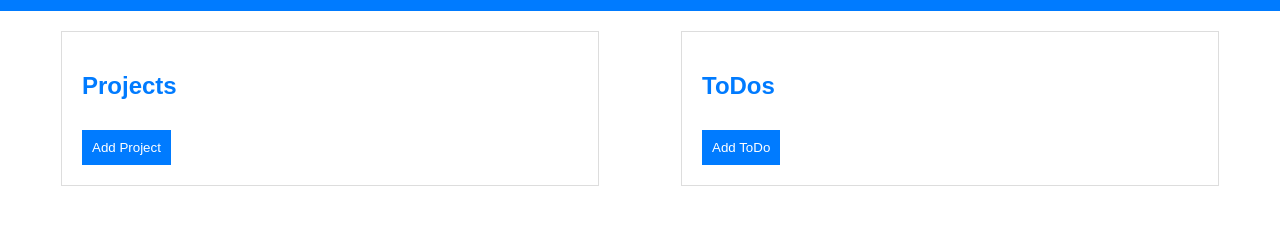
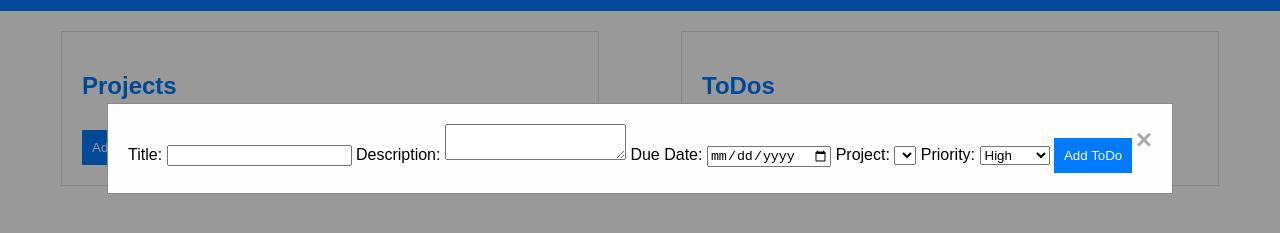
Before and after one commit to rgmt88/TOP-ToDo-List, a website built with webpack: page src/index.html in a window 1280 px wide. Both pictures are taken after a click on the button "Add ToDo". Shown: the part 89-322 px from the top of the page. Built offline with nearby package versions, Linux system fonts and the light colour scheme.

Commit message:
setupAddTodoForm function added to receive input from the user and create todos

```diff
--- a/src/index.html
+++ b/src/index.html
@@ -26,5 +26,35 @@
             <button id="addTodo">Add ToDo</button>
         </section>
     </main>
+
+    <div id="addTodoModal" class="modal">
+        <div class="modal-content">
+            <span class="close">&times;</span>
+            <form id="addTodoForm">
+                <label for="todoTitle">Title:</label>
+                <input type="text" id="todoTitle" name="todoTitle" required>
+
+                <label for="todoDescription">Description:</label>
+                <textarea id="todoDescription" name="todoDescription"></textarea>
+
+                <label for="todoDueDate">Due Date:</label>
+                <input type="date" id="todoDueDate" name="todoDueDate">
+
+                <label for="todoProject">Project:</label>
+                <select id="todoProject" name="todoProject" required>
+                    <!-- Options will be dynamically populated here-->
+                </select>
+
+                <label for="todoPriority">Priority:</label>
+                <select id="todoPriority" name="todoPriority">
+                    <option value="High">High</option>
+                    <option value="Medium">Medium</option>
+                    <option value="Low">Low</option>
+                </select>
+
+                <button type="submit">Add ToDo</button>
+            </form>
+        </div>
+    </div>
 </body>
 </html>
--- a/src/index.js
+++ b/src/index.js
@@ -1,5 +1,5 @@
 import './style.css';
-import { setupAddProjectButton } from './userinteractions';
+import { setupAddProjectButton, setupAddTodoModal, setupAddTodoForm } from './userinteractions';
 import { updateProjectListUI } from './ui';
 
 document.addEventListener('DOMContentLoaded', (event) => {
@@ -7,7 +7,10 @@ document.addEventListener('DOMContentLoaded', (event) => {
     updateProjectListUI();
 
     setupAddProjectButton();
-    // Call other setup functions here as your app grows
+
+    setupAddTodoModal();
+
+    setupAddTodoForm();
 });
 
 
--- a/src/style.css
+++ b/src/style.css
@@ -51,3 +51,38 @@ button.deleteBtn {
     color: white;
     /* Add more styling as needed */
 }
+
+.modal {
+    display: none; /* Hidden by default */
+    position: fixed; /* Stay in place */
+    z-index: 1; /* Sit on top */
+    left: 0;
+    top: 0;
+    width: 100%; /* Full width */
+    height: 100%; /* Full height */
+    overflow: auto; /* Enable scroll if needed */
+    background-color: rgb(0,0,0); /* Fallback color */
+    background-color: rgba(0,0,0,0.4); /* Black w/ opacity */
+}
+
+.modal-content {
+    background-color: #fefefe;
+    margin: 15% auto; /* 15% from the top and centered */
+    padding: 20px;
+    border: 1px solid #888;
+    width: 80%; /* Could be more or less, depending on screen size */
+}
+
+.close {
+    color: #aaa;
+    float: right;
+    font-size: 28px;
+    font-weight: bold;
+}
+
+.close:hover,
+.close:focus {
+    color: black;
+    text-decoration: none;
+    cursor: pointer;
+}
--- a/src/userinteractions.js
+++ b/src/userinteractions.js
@@ -17,3 +17,62 @@ export function setupAddProjectButton() {
         }
     });
 }
+
+export function setupAddTodoModal() {
+    // Get the modal
+    let modal = document.getElementById('addTodoModal');
+
+    // Get the button that opens the modal
+    let btn = document.getElementById('addTodo');
+
+    // Get the <span> element that closes the modal
+    let span = document.getElementsByClassName('close')[0];
+
+    // When the user clicks the button, open the modal
+    btn.onclick = function() {
+        modal.style.display = 'block';
+    }
+
+    // When the user clicks on <span> (x), close the modal
+    span.onclick = function() {
+        modal.style.display = 'none';
+    }
+
+    // When the user clicks anywhere outside of the modal, close it
+    window.onclick = function (event) {
+        if (event.target == modal) {
+            modal.style.display = 'none';
+        }
+    }
+}
+
+export function closeTodoModal() {
+    // Get the modal
+    let modal = document.getElementById('addTodoModal');
+
+    // Close the modal
+    modal.style.display = 'none';
+}
+
+export function setupAddTodoForm() {
+    const addTodoForm = document.getElementById('addTodoForm');
+
+    addTodoForm.addEventListener('onsubmit', function(event) {
+        // Prevent form from submitting the traditional way
+        event.preventDefault();
+
+        // Collect form data and use it to add a todo
+        const title = document.getElementById('todoTitle').value;
+        const description = document.getElementById('todoDescription').value;
+        const dueDate = document.getElementById('todoDueDate').value;
+        const projectName = document.getElementById('todoProject').value;
+        const priority = document.getElementById('todoPriority').value;
+
+        const projectManager = getProjectManager();
+        var todo = new TodoItem(title, description, projectName, dueDate, priority);
+        projectManager.addTodoToProject(todo);
+
+        closeTodoModal();
+        updateProjectListUI();
+    });
+}
```
Also changed, not shown: dist/bundle.js, dist/index.html.
